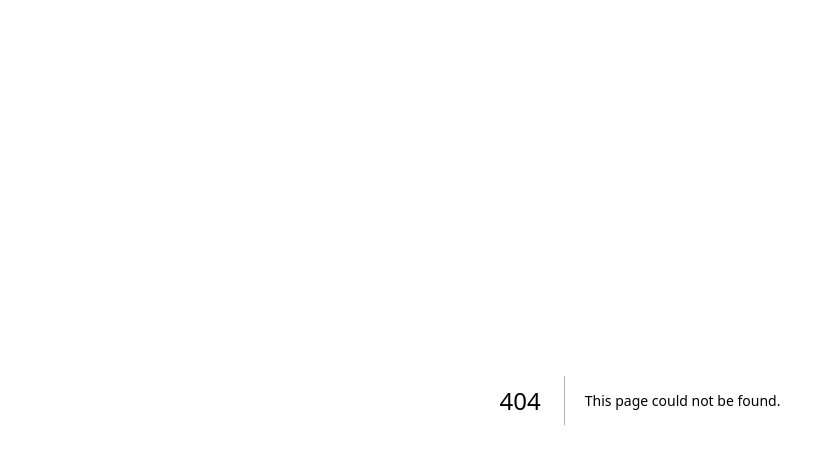
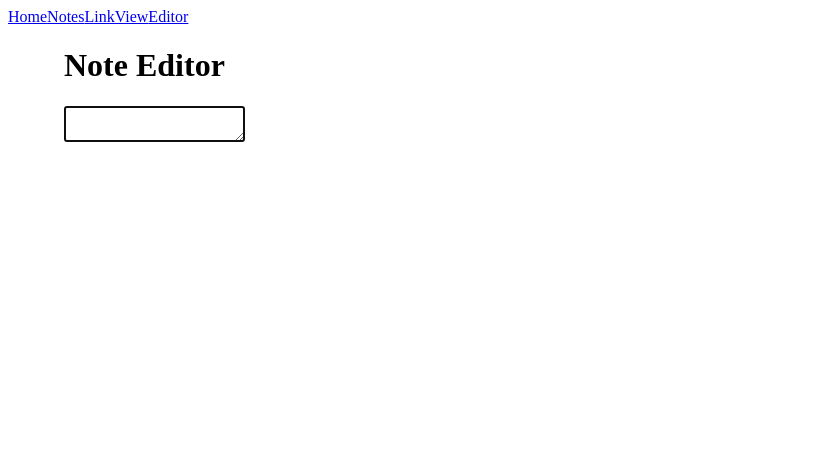
Before and after one commit to mnnaegel/NoteNexus, a Next.js app in the folder client/: page /NoteEditor in a window 1280 px wide. Before the commit this address had no page. Shown: the top 464 px of the page, without its empty margins (0-835 px from the left). Built offline with nearby package versions, Linux system fonts and the light colour scheme.

Commit message:
Added editor

```diff
--- a/client/src/components/Navigation/Navigation.tsx
+++ b/client/src/components/Navigation/Navigation.tsx
@@ -1,13 +1,12 @@
 import Link from "next/link";
 import * as React from "react";
-const pages = ["Products", "Pricing", "Blog"];
-const settings = ["Profile", "Account", "Dashboard", "Logout"];
 
 function NavigationBar() {
   const pages = [
     { name: "Home", href: "/" },
     { name: "Notes", href: "/NoteList" },
     { name: "LinkView", href: "/LinkView" },
+    { name: "Editor", href: "/NoteEditor" },
   ];
   return (
     <div>
--- /dev/null
+++ b/client/src/pages/NoteEditor/index.tsx
@@ -0,0 +1,49 @@
+import NavigationBar from "@/components/Navigation/Navigation";
+import { Container, TextField } from "@mui/material";
+import { useState } from "react";
+
+function NoteEditor() {
+  const [editorContent, setEditorContent] = useState([{ key: 0, text: "" }]);
+  const handleKeyPress = (event: any) => {
+    if (event.key === "Enter") {
+      setEditorContent([
+        ...editorContent,
+        { key: editorContent.length, text: "" },
+      ]);
+      console.log("enter press here! ");
+    }
+  };
+  return (
+    <>
+      <NavigationBar />
+      <Container>
+        <h1>Note Editor</h1>
+        <form>
+          {editorContent.map((el) => (
+            <textarea
+              autoFocus
+              key={el.key}
+              value={el.text}
+              onChange={(e) => {
+                let editorCont = editorContent.map((editor, index) => {
+                  if (index !== el.key) {
+                    return editor
+                  }
+                  else {
+                    return {key: el.key, text: e.target.value}
+                  }
+
+                })
+                console.log(editorContent)
+                setEditorContent(editorCont)
+              }}
+              onKeyDown={handleKeyPress}
+            />
+          ))}
+        </form>
+      </Container>
+    </>
+  );
+}
+
+export default NoteEditor;
```
Also changed, not shown: client/src/pages/NoteEditor/NodeEditor.module.scss (added), 1 other file (tests, documents, lock files or other folders).
